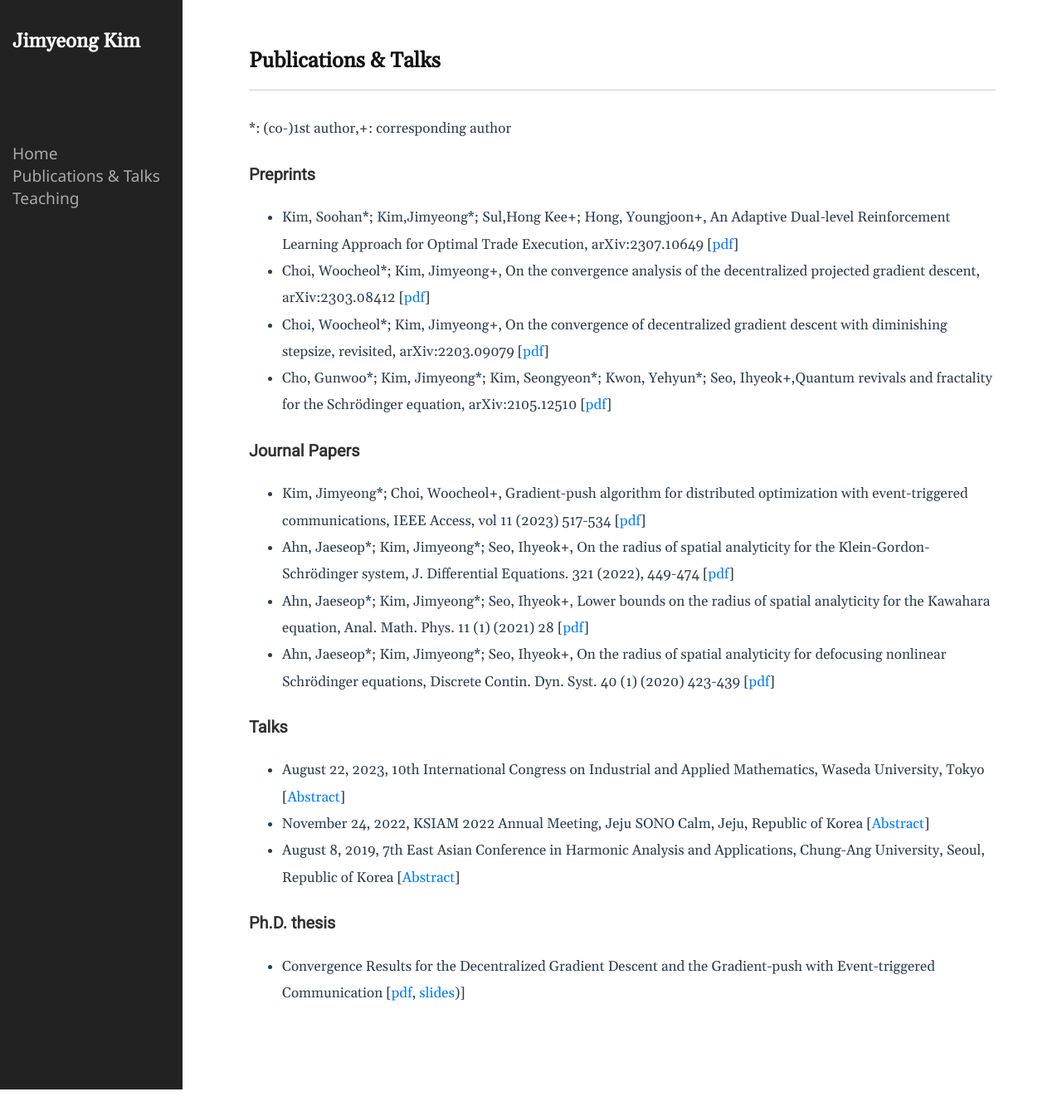
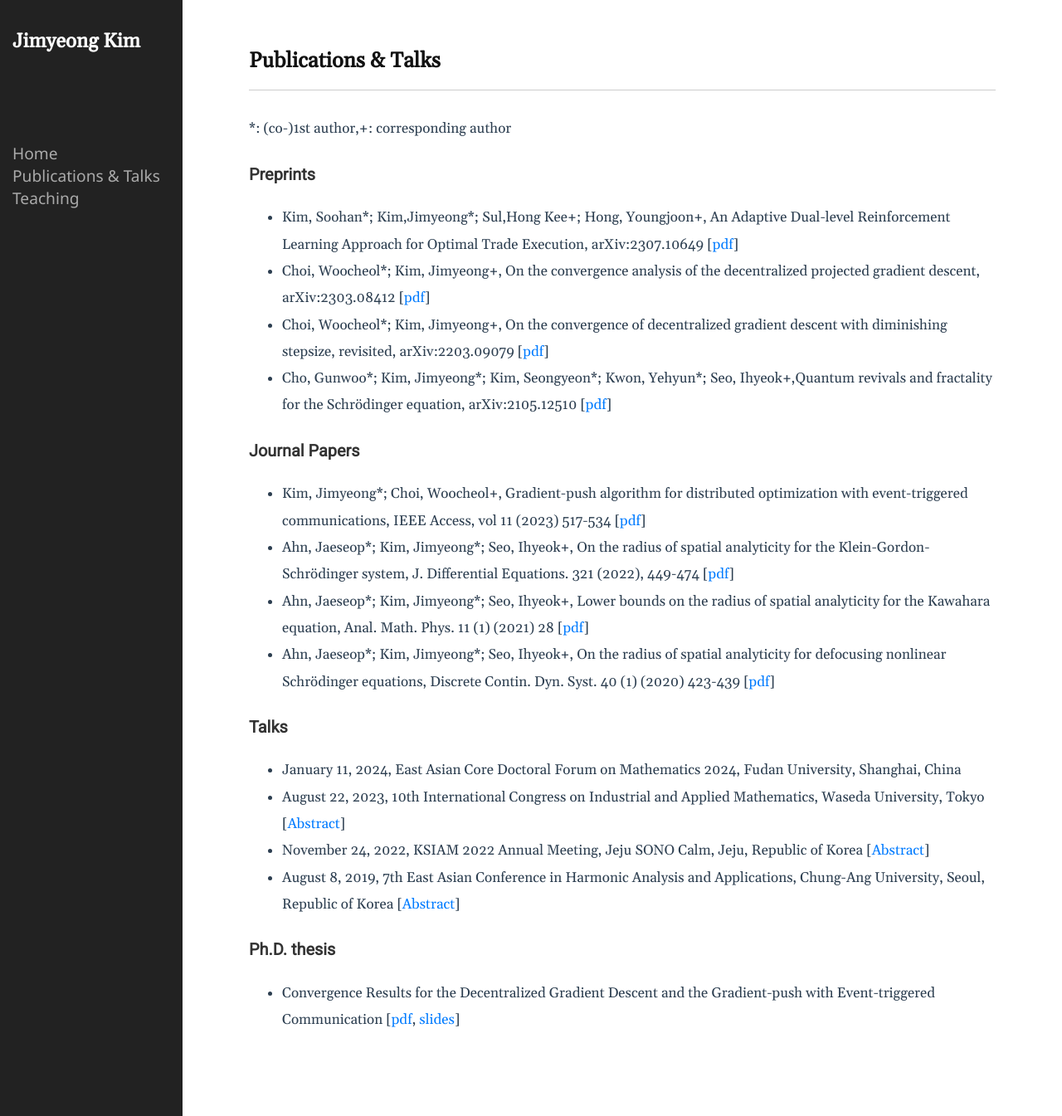
Before and after one commit to kimjimyeong93/kimjimyeong93.github.io, a Jekyll site: the page built from publication.markdown, in a window 1280 px wide. Shown: the whole page at 83% size. Built offline with Jekyll 4.4.1, drawn with Linux system fonts in a browser that asks for light colours; before the commit the page ends 1313 px from its top, so only the background shows below that.

Commit message:
Update publication.markdown

```diff
--- a/publication.markdown
+++ b/publication.markdown
@@ -19,9 +19,10 @@ permalink: /publications_and_talks/
 - Ahn, Jaeseop\*; Kim, Jimyeong\*; Seo, Ihyeok+, On the radius of spatial analyticity for defocusing nonlinear Schrödinger equations, Discrete Contin. Dyn. Syst. 40 (1) (2020) 423-439 \[[pdf](https://www.aimsciences.org/article/doi/10.3934/dcds.2020016)\]
 
 ### Talks
+- January 11, 2024, East Asian Core Doctoral Forum on Mathematics 2024, Fudan University, Shanghai, China
 - August 22, 2023, 10th International Congress on Industrial and Applied Mathematics, Waseda University, Tokyo \[[Abstract](https://iciam2023.org/registered_data?id=01247)\]
 - November 24, 2022, KSIAM 2022 Annual Meeting, Jeju SONO Calm, Jeju, Republic of Korea \[[Abstract](https://ksiam.org/UploadData/Editor/Conference/202301/DA6FDE6095FC4D8CAF20F1F3AC160937.pdf)\]
 - August 8, 2019, 7th East Asian Conference in Harmonic Analysis and Applications, Chung-Ang University, Seoul, Republic of Korea \[[Abstract](http://conference.math.snu.ac.kr/EACHAA2019/)\]
 
 ### Ph.D. thesis
-- Convergence Results for the Decentralized Gradient Descent and the Gradient-push with Event-triggered Communication \[[pdf](./Thesis_Jimyeong_Kim.pdf), [slides](./Thesis_presentation_Jimyeong_Kim.pdf))\]
+- Convergence Results for the Decentralized Gradient Descent and the Gradient-push with Event-triggered Communication \[[pdf](./Thesis_Jimyeong_Kim.pdf), [slides](./Thesis_presentation_Jimyeong_Kim.pdf)\]
```
